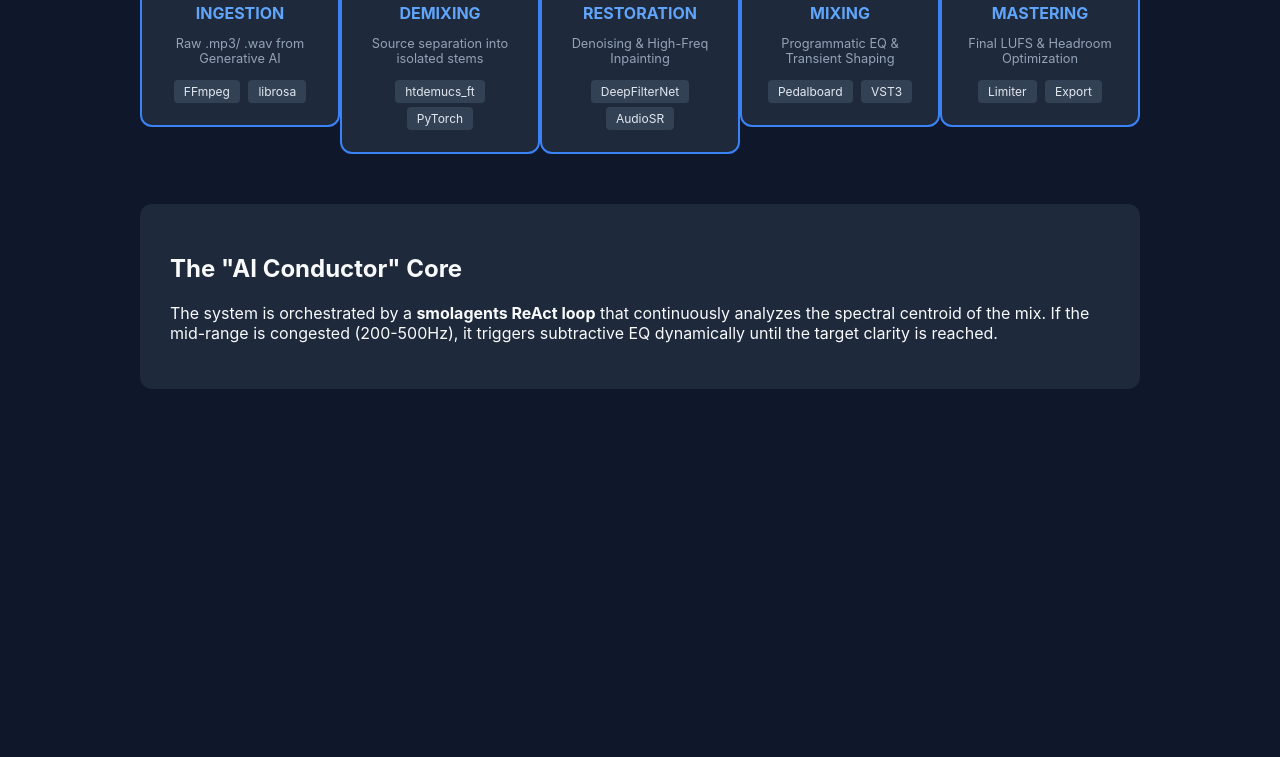
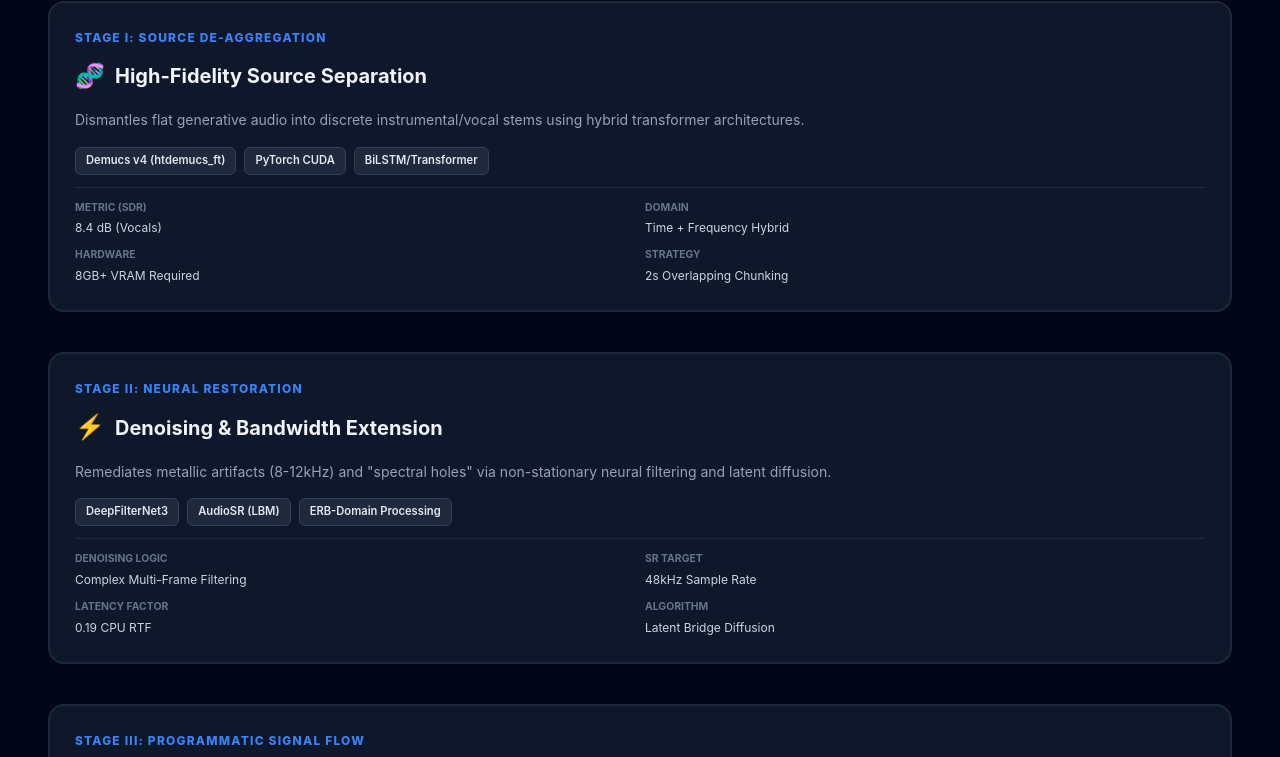
Before and after one commit to MrIridescent/aiMusic-PostProd, a plain HTML site: page docs/infographic.html in a window 1280 px wide. Shown: the part 274-1031 px from the top of the page. Before the commit the page ends 800 px from the top, so only its background shows below. Drawn offline with Linux system fonts and the light colour scheme.

Commit message:
Update extensive docs and granular infographic to v1.1.0

```diff
--- a/docs/infographic.html
+++ b/docs/infographic.html
@@ -3,70 +3,125 @@
 <head>
     <meta charset="UTF-8">
     <meta name="viewport" content="width=device-width, initial-scale=1.0">
-    <title>AI Music Post-Prod Pipeline Architecture</title>
+    <title>AI Music Post-Prod Pipeline: Granular Architecture</title>
     <style>
-        body { font-family: 'Inter', sans-serif; background-color: #0f172a; color: #f8fafc; padding: 40px; }
-        .container { max-width: 1000px; margin: auto; }
-        .header { text-align: center; margin-bottom: 50px; }
-        .pipeline { display: flex; justify-content: space-between; align-items: flex-start; position: relative; }
-        .stage { background: #1e293b; border: 2px solid #3b82f6; border-radius: 12px; padding: 20px; width: 180px; text-align: center; z-index: 2; transition: transform 0.3s; }
-        .stage:hover { transform: scale(1.05); border-color: #60a5fa; }
-        .stage h3 { font-size: 1rem; color: #60a5fa; margin-bottom: 10px; }
-        .stage p { font-size: 0.8rem; color: #94a3b8; }
-        .arrow { position: absolute; top: 50px; height: 4px; background: #334155; z-index: 1; }
-        .stage-icon { font-size: 2rem; margin-bottom: 10px; }
-        .details { margin-top: 50px; background: #1e293b; padding: 30px; border-radius: 12px; }
-        .tech-tag { display: inline-block; background: #334155; color: #e2e8f0; padding: 4px 10px; border-radius: 4px; font-size: 0.75rem; margin: 2px; }
+        :root {
+            --bg: #020617;
+            --accent: #3b82f6;
+            --muted: #64748b;
+            --card-bg: #0f172a;
+            --card-border: #1e293b;
+        }
+        body { font-family: 'Inter', system-ui, sans-serif; background-color: var(--bg); color: #f1f5f9; line-height: 1.6; padding: 40px; }
+        .container { max-width: 1200px; margin: auto; }
+        .header { text-align: center; margin-bottom: 60px; }
+        .header h1 { font-size: 3rem; font-weight: 900; background: linear-gradient(to right, #60a5fa, #3b82f6); -webkit-background-clip: text; -webkit-text-fill-color: transparent; }
+
+        /* Pipeline Visualization */
+        .pipeline-map { display: flex; flex-direction: column; gap: 40px; position: relative; }
+        .stage-row { display: flex; align-items: stretch; gap: 30px; position: relative; }
+        .stage-box { background: var(--card-bg); border: 2px solid var(--card-border); border-radius: 16px; padding: 25px; flex: 1; transition: all 0.3s cubic-bezier(0.4, 0, 0.2, 1); cursor: default; }
+        .stage-box:hover { border-color: var(--accent); transform: translateY(-5px); box-shadow: 0 10px 30px rgba(59, 130, 246, 0.1); }
+
+        .stage-num { font-size: 0.75rem; font-weight: 800; color: var(--accent); text-transform: uppercase; letter-spacing: 0.1em; margin-bottom: 10px; display: block; }
+        .stage-title { font-size: 1.25rem; font-weight: 700; margin-bottom: 12px; display: flex; align-items: center; gap: 10px; }
+        .stage-icon { font-size: 1.5rem; }
+        .stage-desc { font-size: 0.875rem; color: #94a3b8; margin-bottom: 15px; }
+
+        .tech-stack { display: flex; flex-wrap: wrap; gap: 8px; }
+        .tech-pill { font-size: 0.7rem; font-weight: 600; background: #1e293b; color: #e2e8f0; padding: 4px 10px; border-radius: 6px; border: 1px solid #334155; }
+
+        /* Signal Flow Connector */
+        .connector { width: 40px; display: flex; align-items: center; justify-content: center; position: relative; }
+        .connector svg { width: 100%; height: 24px; color: var(--accent); }
+
+        .metadata-grid { display: grid; grid-template-columns: 1fr 1fr; gap: 10px; font-size: 0.75rem; border-top: 1px solid #1e293b; padding-top: 12px; margin-top: 12px; color: #cbd5e1; }
+        .meta-item { display: flex; flex-direction: column; }
+        .meta-label { color: var(--muted); font-size: 0.65rem; font-weight: 700; text-transform: uppercase; margin-bottom: 2px; }
+
+        /* Agentic Feedback Loop Overlay */
+        .agentic-conductor { border: 2px dashed #f59e0b; padding: 20px; border-radius: 16px; margin-top: 40px; background: rgba(245, 158, 11, 0.03); }
+        .agent-header { color: #f59e0b; font-weight: 800; text-transform: uppercase; letter-spacing: 0.1em; margin-bottom: 15px; font-size: 0.875rem; display: flex; align-items: center; gap: 8px; }
     </style>
 </head>
 <body>
     <div class="container">
-        <div class="header">
-            <h1>AI Music Post-Production Pipeline</h1>
-            <p>From "Uncanny Valley" to Studio Fidelity</p>
-        </div>
+        <header class="header">
+            <h1>AI AUDIO POST-PROD PIPELINE</h1>
+            <p style="color: var(--muted); font-weight: 500;">Autonomous "Uncanny Valley" Remediator & Dynamic Spectral Mixing Framework</p>
+        </header>
 
-        <div class="pipeline">
-            <div class="stage">
-                <div class="stage-icon">📥</div>
-                <h3>INGESTION</h3>
-                <p>Raw .mp3/ .wav from Generative AI</p>
-                <div class="tech-tag">FFmpeg</div>
-                <div class="tech-tag">librosa</div>
+        <div class="pipeline-map">
+            <!-- Stage 1 -->
+            <div class="stage-row">
+                <div class="stage-box">
+                    <span class="stage-num">Stage I: Source De-Aggregation</span>
+                    <div class="stage-title"><span class="stage-icon">🧬</span> High-Fidelity Source Separation</div>
+                    <p class="stage-desc">Dismantles flat generative audio into discrete instrumental/vocal stems using hybrid transformer architectures.</p>
+                    <div class="tech-stack">
+                        <span class="tech-pill">Demucs v4 (htdemucs_ft)</span>
+                        <span class="tech-pill">PyTorch CUDA</span>
+                        <span class="tech-pill">BiLSTM/Transformer</span>
+                    </div>
+                    <div class="metadata-grid">
+                        <div class="meta-item"><span class="meta-label">Metric (SDR)</span>8.4 dB (Vocals)</div>
+                        <div class="meta-item"><span class="meta-label">Domain</span>Time + Frequency Hybrid</div>
+                        <div class="meta-item"><span class="meta-label">Hardware</span>8GB+ VRAM Required</div>
+                        <div class="meta-item"><span class="meta-label">Strategy</span>2s Overlapping Chunking</div>
+                    </div>
+                </div>
             </div>
-            <div class="stage">
-                <div class="stage-icon">🔪</div>
-                <h3>DEMIXING</h3>
-                <p>Source separation into isolated stems</p>
-                <div class="tech-tag">htdemucs_ft</div>
-                <div class="tech-tag">PyTorch</div>
+
+            <!-- Stage 2 -->
+            <div class="stage-row">
+                <div class="stage-box">
+                    <span class="stage-num">Stage II: Neural Restoration</span>
+                    <div class="stage-title"><span class="stage-icon">⚡</span> Denoising & Bandwidth Extension</div>
+                    <p class="stage-desc">Remediates metallic artifacts (8-12kHz) and "spectral holes" via non-stationary neural filtering and latent diffusion.</p>
+                    <div class="tech-stack">
+                        <span class="tech-pill">DeepFilterNet3</span>
+                        <span class="tech-pill">AudioSR (LBM)</span>
+                        <span class="tech-pill">ERB-Domain Processing</span>
+                    </div>
+                    <div class="metadata-grid">
+                        <div class="meta-item"><span class="meta-label">Denoising Logic</span>Complex Multi-Frame Filtering</div>
+                        <div class="meta-item"><span class="meta-label">SR Target</span>48kHz Sample Rate</div>
+                        <div class="meta-item"><span class="meta-label">Latency Factor</span>0.19 CPU RTF</div>
+                        <div class="meta-item"><span class="meta-label">Algorithm</span>Latent Bridge Diffusion</div>
+                    </div>
+                </div>
             </div>
-            <div class="stage">
-                <div class="stage-icon">✨</div>
-                <h3>RESTORATION</h3>
-                <p>Denoising & High-Freq Inpainting</p>
-                <div class="tech-tag">DeepFilterNet</div>
-                <div class="tech-tag">AudioSR</div>
-            </div>
-            <div class="stage">
-                <div class="stage-icon">🎚️</div>
-                <h3>MIXING</h3>
-                <p>Programmatic EQ & Transient Shaping</p>
-                <div class="tech-tag">Pedalboard</div>
-                <div class="tech-tag">VST3</div>
-            </div>
-            <div class="stage">
-                <div class="stage-icon">💿</div>
-                <h3>MASTERING</h3>
-                <p>Final LUFS & Headroom Optimization</p>
-                <div class="tech-tag">Limiter</div>
-                <div class="tech-tag">Export</div>
+
+            <!-- Stage 3 -->
+            <div class="stage-row">
+                <div class="stage-box">
+                    <span class="stage-num">Stage III: Programmatic Signal Flow</span>
+                    <div class="stage-title"><span class="stage-icon">🎛️</span> Headless DSP & VST3 Orchestration</div>
+                    <p class="stage-desc">Bypasses GIL for multi-threaded, studio-grade processing. Analog-modeled EQ, compression, and reverb instantiation via code.</p>
+                    <div class="tech-stack">
+                        <span class="tech-pill">Spotify Pedalboard (JUCE)</span>
+                        <span class="tech-pill">VST3 Integration</span>
+                        <span class="tech-pill">RoughRider 3 DSP</span>
+                    </div>
+                    <div class="metadata-grid">
+                        <div class="meta-item"><span class="meta-label">Speed Factor</span>300x vs Native Python</div>
+                        <div class="meta-item"><span class="meta-label">Dynamics</span>1-3ms Lookahead Attack</div>
+                        <div class="meta-item"><span class="meta-label">Carving Range</span>200Hz - 500Hz Subtractive</div>
+                        <div class="meta-item"><span class="meta-label">Vocal Naturalizer</span>4.5Hz Humanized Vibrato</div>
+                    </div>
+                </div>
             </div>
         </div>
 
-        <div class="details">
-            <h2>The "AI Conductor" Core</h2>
-            <p>The system is orchestrated by a <strong>smolagents ReAct loop</strong> that continuously analyzes the spectral centroid of the mix. If the mid-range is congested (200-500Hz), it triggers subtractive EQ dynamically until the target clarity is reached.</p>
+        <!-- Stage 4 Overlay -->
+        <div class="agentic-conductor">
+            <div class="agent-header">🤖 Agentic feedback Loop: The AI Conductor</div>
+            <p style="font-size: 0.9rem; margin-bottom: 20px;">Utilizes <strong>smolagents</strong> and <strong>Hugging Face Llama-3</strong> to execute a continuous ReAct loop. The conductor "listens" to the final mix, analyzes spectral flatness and centroid metrics, and autonomously refines Pedalboard parameters until "Muddy" or "Harsh" pathologies are eliminated.</p>
+            <div class="tech-stack">
+                <span class="tech-pill" style="border-color: #f59e0b; color: #f59e0b;">ReAct Loop</span>
+                <span class="tech-pill" style="border-color: #f59e0b; color: #f59e0b;">Spectral Flatness Extraction</span>
+                <span class="tech-pill" style="border-color: #f59e0b; color: #f59e0b;">Dynamic Parameter Injection</span>
+            </div>
         </div>
     </div>
 </body>
```
Also changed, not shown: 2 other files.
